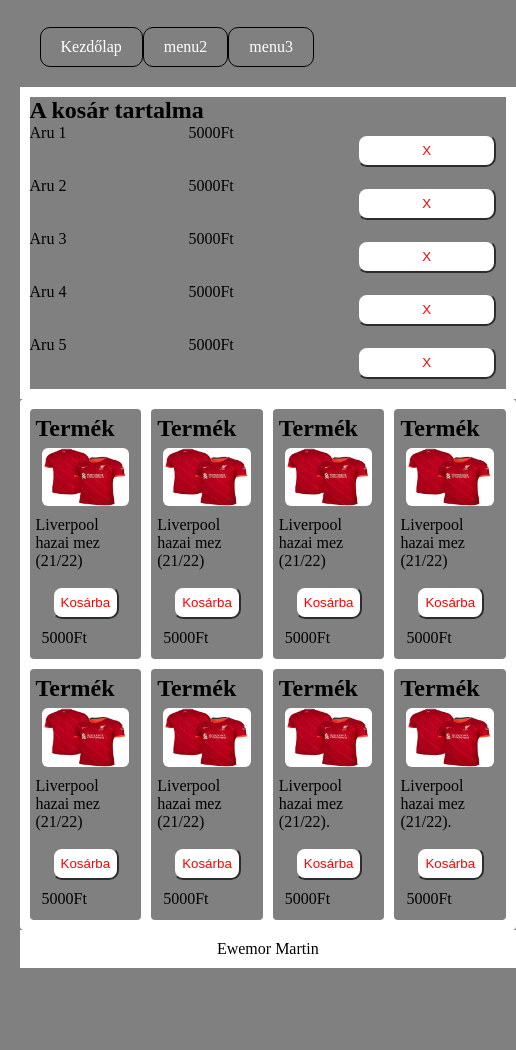
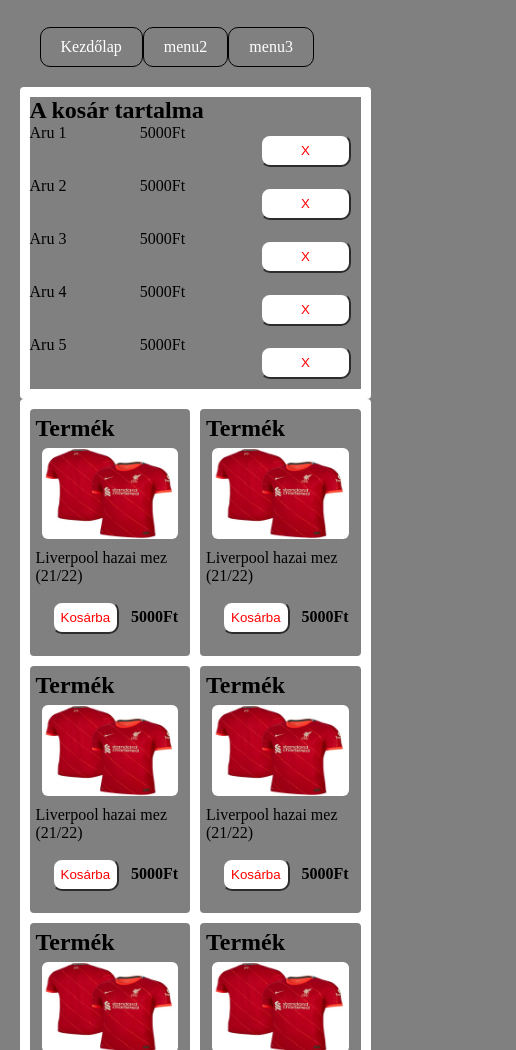
Before and after one commit to ewemormartin/webaruhaz, a plain HTML site: page index.html in a window 390 px wide. Shown: the part 50-1100 px from the top of the page, 516 px wide, since content can reach past the window. Before the commit the page ends 1018 px from the top, so only its background shows below. Drawn offline with Linux system fonts and the light colour scheme.

Commit message:
vegleges2

```diff
--- a/index.html
+++ b/index.html
@@ -23,80 +23,80 @@
             <div class="aruk">
                 <h2>Termék</h2>
                 <div class="kep"><img src="kepek/LiverpoolMez_600.jpg" alt=""></div>
-                <p>Liverpool hazai mez (21/22)</p>
+                <p class="kell">Liverpool hazai mez (21/22)</p>
                 <div class="ar">
                     <button>Kosárba <i class=''></i></button>
-                    <p></p>
+
                    <p>5000Ft</p>
                 </div>
             </div>
             <div class="aruk">
                 <h2>Termék</h2>
                 <div class="kep"><img src="kepek/LiverpoolMez_600.jpg" alt=""></div>
-                <p>Liverpool hazai mez (21/22)</p>
+                <p class="kell">Liverpool hazai mez (21/22)</p>
                 <div class="ar">
                     <button>Kosárba <i class=''></i></button>
-                    <p></p>
+
                    <p>5000Ft</p>
                 </div>
             </div>
             <div class="aruk">
                 <h2>Termék</h2>
                 <div class="kep"><img src="kepek/LiverpoolMez_600.jpg" alt=""></div>
-                <p>Liverpool hazai mez (21/22)</p>
+                <p class="kell">Liverpool hazai mez (21/22)</p>
                 <div class="ar">
                     <button>Kosárba <i class=''></i></button>
-                    <p></p>
+
                    <p>5000Ft</p>
                 </div>
             </div>
             <div class="aruk">
                 <h2>Termék</h2>
                 <div class="kep"><img src="kepek/LiverpoolMez_600.jpg" alt=""></div>
-                <p>Liverpool hazai mez (21/22)</p>
+                <p class="kell">Liverpool hazai mez (21/22)</p>
                 <div class="ar">
                     <button>Kosárba <i class=''></i></button>
-                    <p></p>
+
+                   <p class="szavak">5000Ft</p>
+                </div>
+            </div>
+            <div class="aruk">
+                <h2>Termék</h2>
+                <div class="kep"><img src="kepek/LiverpoolMez_600.jpg" alt=""></div>
+                <p class="kell">Liverpool hazai mez (21/22)</p>
+                <div class="ar">
+                    <button>Kosárba <i class=''></i></button>
+
                    <p>5000Ft</p>
                 </div>
             </div>
             <div class="aruk">
                 <h2>Termék</h2>
                 <div class="kep"><img src="kepek/LiverpoolMez_600.jpg" alt=""></div>
-                <p>Liverpool hazai mez (21/22)</p>
+                <p class="kell">Liverpool hazai mez (21/22)</p>
                 <div class="ar">
                     <button>Kosárba <i class=''></i></button>
-                    <p></p>
+
                    <p>5000Ft</p>
                 </div>
             </div>
             <div class="aruk">
                 <h2>Termék</h2>
                 <div class="kep"><img src="kepek/LiverpoolMez_600.jpg" alt=""></div>
-                <p>Liverpool hazai mez (21/22)</p>
+                <p class="kell">Liverpool hazai mez (21/22).</p>
                 <div class="ar">
                     <button>Kosárba <i class=''></i></button>
-                    <p></p>
+
                    <p>5000Ft</p>
                 </div>
             </div>
             <div class="aruk">
                 <h2>Termék</h2>
                 <div class="kep"><img src="kepek/LiverpoolMez_600.jpg" alt=""></div>
-                <p>Liverpool hazai mez (21/22).</p>
+                <p class="kell">Liverpool hazai mez (21/22).</p>
                 <div class="ar">
                     <button>Kosárba <i class=''></i></button>
-                    <p></p>
-                   <p>5000Ft</p>
-                </div>
-            </div>
-            <div class="aruk">
-                <h2>Termék</h2>
-                <div class="kep"><img src="kepek/LiverpoolMez_600.jpg" alt=""></div>
-                <p>Liverpool hazai mez (21/22).</p>
-                <div class="ar">
-                    <button>Kosárba <i class=''></i></button>
-                    <p></p>
+
                    <p>5000Ft</p>
                 </div>
             </div>
--- a/style.css
+++ b/style.css
@@ -48,6 +48,7 @@
     padding: 10px;
     background-color: white;
     display: grid;
+    border-radius: 4px;
 
 }
 footer{
@@ -96,8 +97,30 @@
     background-color: white;
     color: red;
 }
+.ar{
+    display: grid;
+    grid-template-columns: 1fr 1fr
+}
+.ar>p{
+    text-align: end;
+    padding-top: 17px;
+    font-weight: bold;
+}
 @media screen and (max-width:800px) {
+    main{
+        display: grid;
+        grid-template-columns: 1fr 1fr;
+        grid-template-areas:
+        "h h "
+        "n n "
+        "as as "
+        "a a"
+        "f f";
 
+    }
+    article{
+        grid-template-columns: repeat(2, auto);
+    }
 }
 @media screen and (max-width:500px) {
     main{
```
